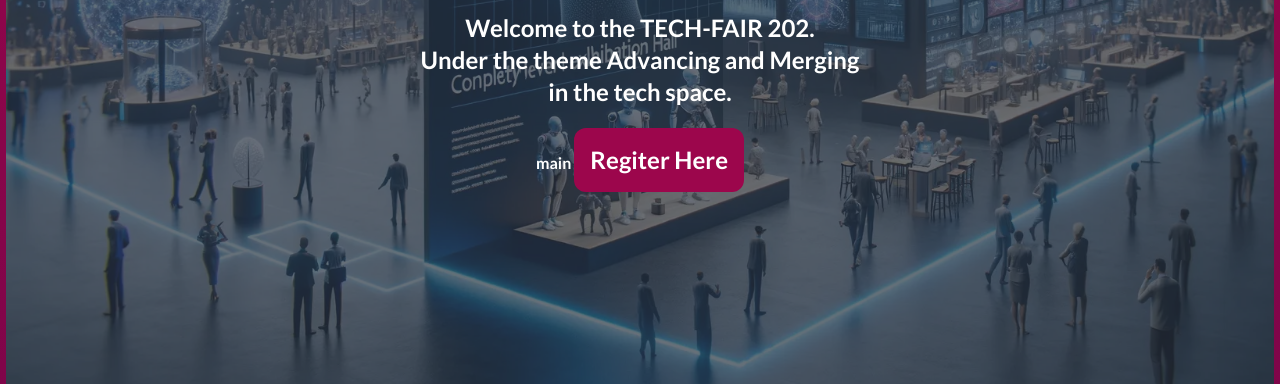
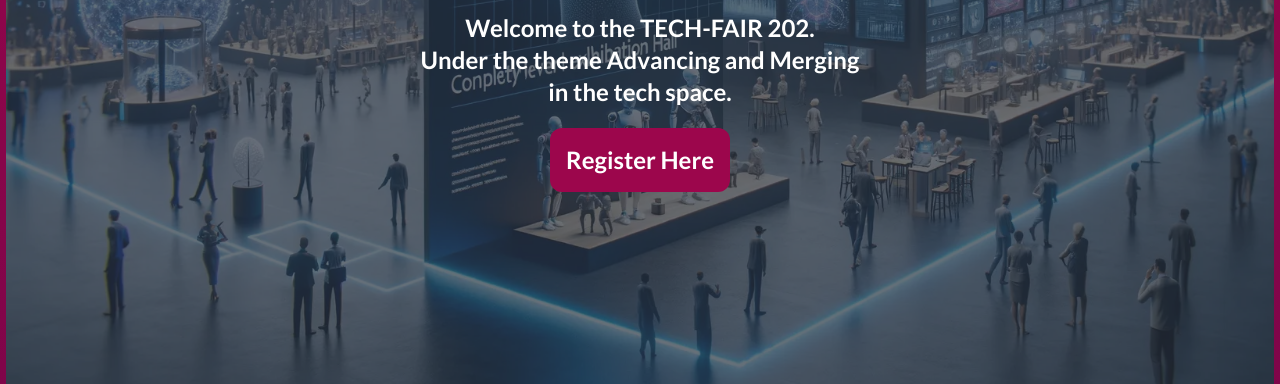
Before and after one commit to phillipkiku/Events-invite, a plain HTML site: page index.html in a window 1280 px wide. Shown: the part 416-800 px from the top of the page. Drawn offline with nearby package versions, Linux system fonts and the light colour scheme.

Commit message:
Update index.html

```diff
--- a/index.html
+++ b/index.html
@@ -54,9 +54,9 @@
             <p class="mb-5 text-white text-xl md:text-2xl ">
               Welcome to the TECH-FAIR 202. <br> Under the theme Advancing and Merging in the tech space.
             </p>
-          main
+
             <button  type="button" class="bg-[#9c064c] text-xl md:text-2xl p-[0.5rem] md:p-[1rem] rounded-xl">
-              Regiter Here
+              Register Here
 
             </button>
           </div>
```
